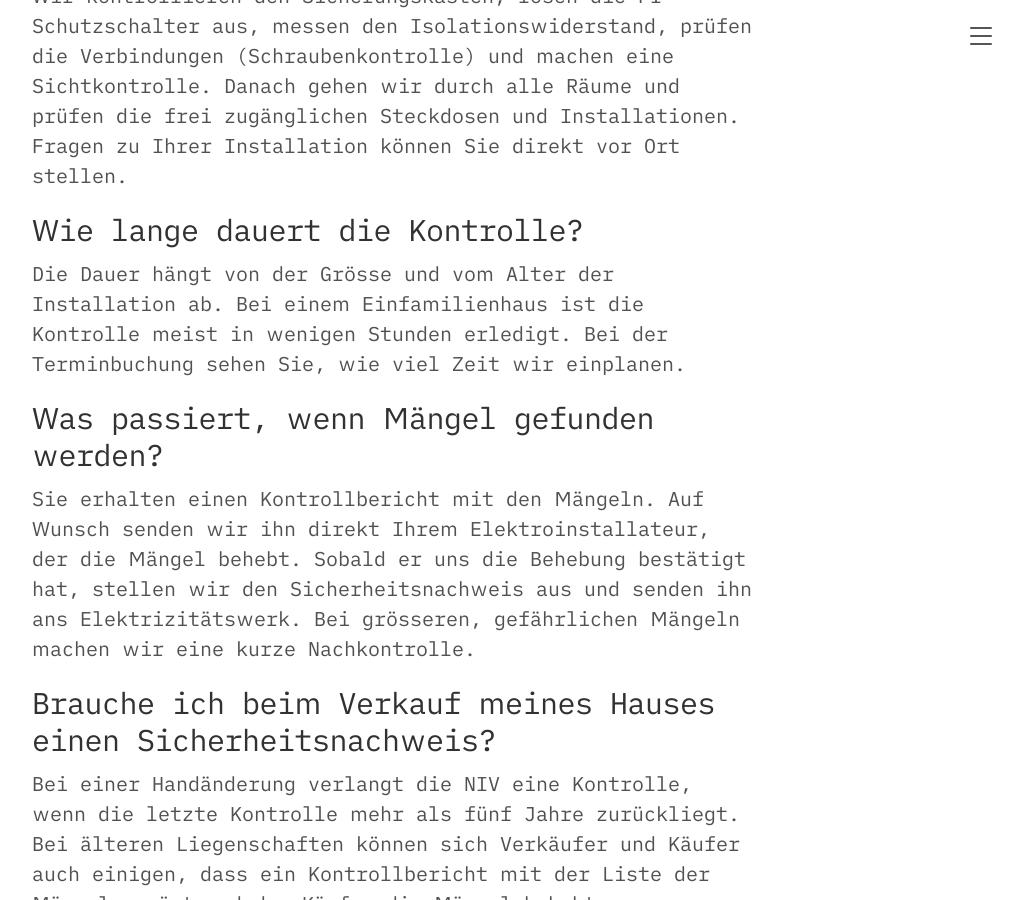
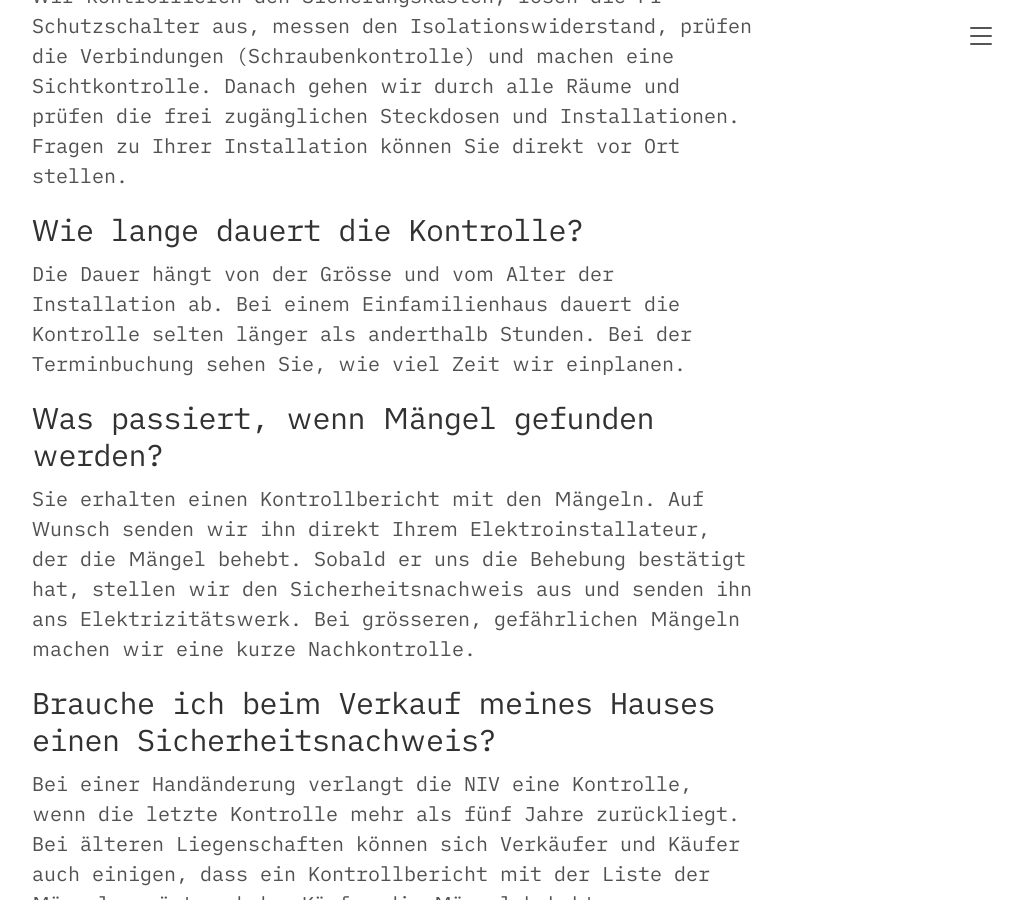
Before and after one commit to l-letters/simon-gasser.ch, a Jekyll site: the page built from faq/index.md, in a window 1280 px wide and 900 px high, scrolled down 1320 px. Shown: the whole window, without its empty margins (248-1271 px from the left). Built offline with Jekyll 4.4.1, drawn with Linux system fonts in a browser that asks for light colours.

Commit message:
FAQ: Dauer Einfamilienhaus selten länger als 1,5 Stunden

```diff
--- a/faq/index.md
+++ b/faq/index.md
@@ -12,7 +12,7 @@ faq:
   - frage: "Wie läuft eine Elektrokontrolle ab?"
     antwort: "Wir kontrollieren den Sicherungskasten, lösen die FI-Schutzschalter aus, messen den Isolationswiderstand, prüfen die Verbindungen (Schraubenkontrolle) und machen eine Sichtkontrolle. Danach gehen wir durch alle Räume und prüfen die frei zugänglichen Steckdosen und Installationen. Fragen zu Ihrer Installation können Sie direkt vor Ort stellen."
   - frage: "Wie lange dauert die Kontrolle?"
-    antwort: "Die Dauer hängt von der Grösse und vom Alter der Installation ab. Bei einem Einfamilienhaus ist die Kontrolle meist in wenigen Stunden erledigt. Bei der Terminbuchung sehen Sie, wie viel Zeit wir einplanen."
+    antwort: "Die Dauer hängt von der Grösse und vom Alter der Installation ab. Bei einem Einfamilienhaus dauert die Kontrolle selten länger als anderthalb Stunden. Bei der Terminbuchung sehen Sie, wie viel Zeit wir einplanen."
   - frage: "Was passiert, wenn Mängel gefunden werden?"
     antwort: "Sie erhalten einen Kontrollbericht mit den Mängeln. Auf Wunsch senden wir ihn direkt Ihrem Elektroinstallateur, der die Mängel behebt. Sobald er uns die Behebung bestätigt hat, stellen wir den Sicherheitsnachweis aus und senden ihn ans Elektrizitätswerk. Bei grösseren, gefährlichen Mängeln machen wir eine kurze Nachkontrolle."
   - frage: "Brauche ich beim Verkauf meines Hauses einen Sicherheitsnachweis?"
@@ -32,7 +32,7 @@ faq:
 
   <p>Hier beantworten wir die Fragen, die uns Hauseigentümer am häufigsten stellen. Ihre Frage ist nicht dabei? Rufen Sie uns an oder <a style="color:#ff8000" href="{{ "/termin-buchen/" | relative_url }}">buchen Sie direkt einen Termin</a>.</p>
 
-  <!-- TODO Simon: Fakten bitte prüfen (Kontrollperioden, Handänderung 5 Jahre, Dauer «wenige Stunden»). Preisfrage bewusst ohne Zahl – optional Preisrahmen ergänzen. -->
+  <!-- TODO Simon: Fakten bitte prüfen (Kontrollperioden, Handänderung 5 Jahre, Dauer «selten mehr als 1,5 Stunden» (von Simon bestätigt)). Preisfrage bewusst ohne Zahl – optional Preisrahmen ergänzen. -->
   {% for f in page.faq %}
   <h2 id="frage-{{ forloop.index }}">{{ f.frage }}</h2>
   {{ f.antwort | markdownify }}
```
